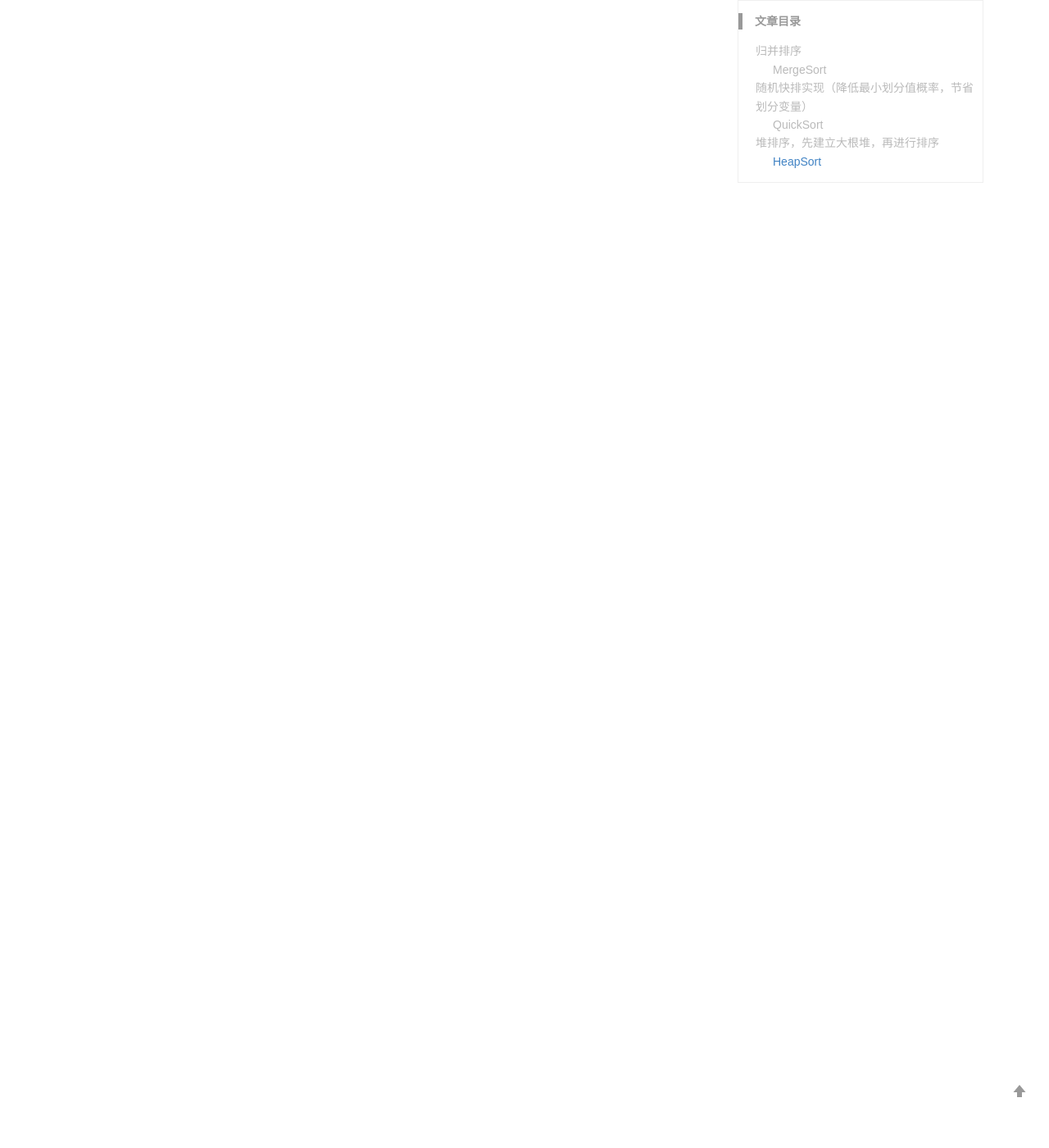
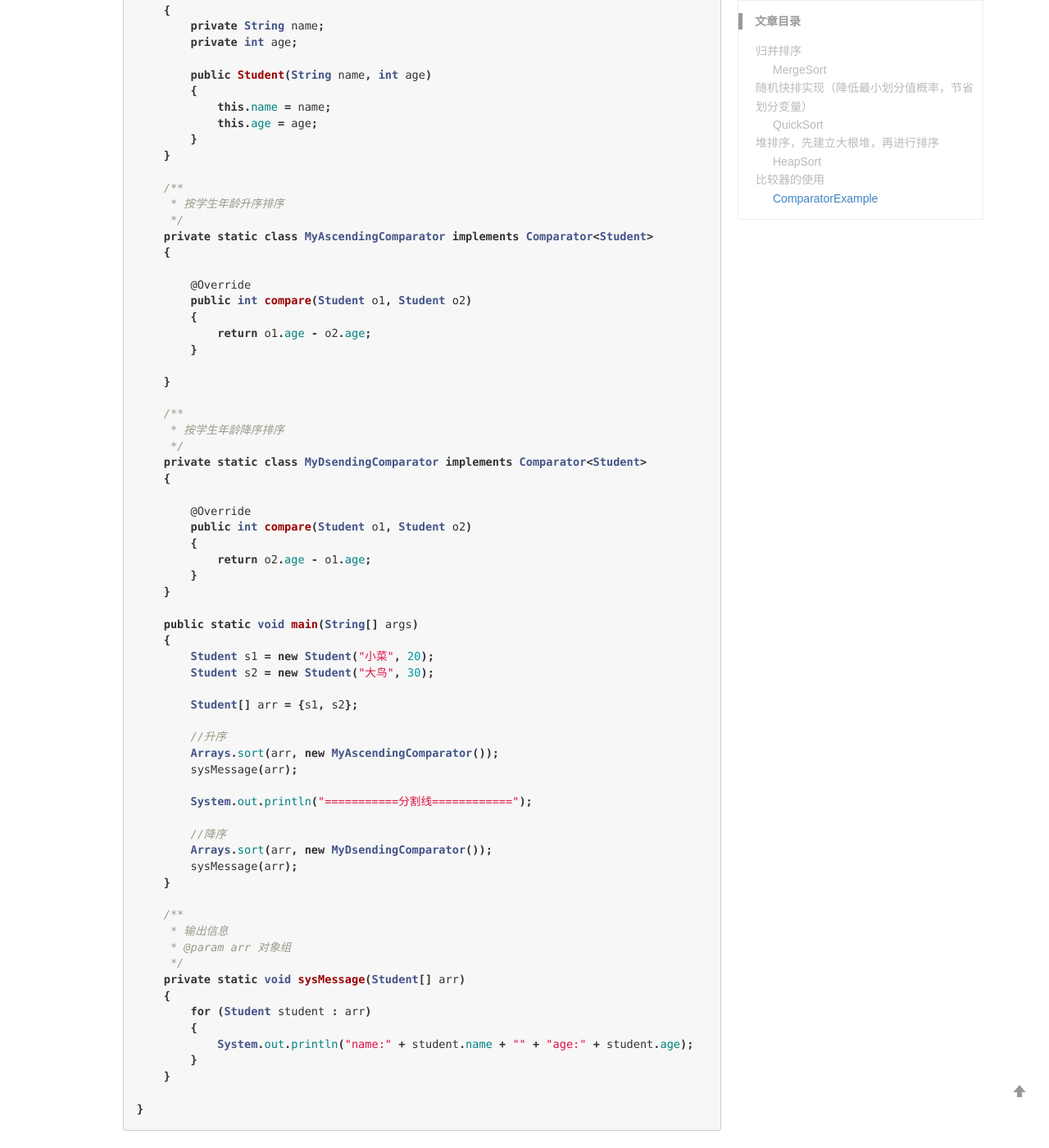
Before and after one commit to lizb0907/lizb0907.github.io, a Jekyll site: the page built from _posts/algorithm/2019-06-02-Algorithm.md, in a window 1280 px wide and 1400 px high, scrolled down 6607 px. Shown: the whole window at 82% size. Built offline with Jekyll 4.4.1, drawn with Linux system fonts in a browser that asks for light colours; comment, search, counter and statistics services are not loaded; some of the changed text lies outside the part shown.

Commit message:
add algorithm update comparator

````diff
--- a/_posts/algorithm/2019-06-02-Algorithm.md
+++ b/_posts/algorithm/2019-06-02-Algorithm.md
@@ -301,3 +301,87 @@ public class HeapSort
 }
 
 ```
+
+## 比较器的使用
+
+### ComparatorExample
+
+```java
+/**
+ * 比较器的使用
+ * @author lizhibiao
+ * @date 2019/6/16 15:20
+ */
+public class ComparatorExample
+{
+    private static class Student
+    {
+        private String name;
+        private int age;
+
+        public Student(String name, int age)
+        {
+            this.name = name;
+            this.age = age;
+        }
+    }
+
+    /**
+     * 按学生年龄升序排序
+     */
+    private static class MyAscendingComparator implements Comparator<Student>
+    {
+
+        @Override
+        public int compare(Student o1, Student o2)
+        {
+            return o1.age - o2.age;
+        }
+
+    }
+
+    /**
+     * 按学生年龄降序排序
+     */
+    private static class MyDsendingComparator implements Comparator<Student>
+    {
+
+        @Override
+        public int compare(Student o1, Student o2)
+        {
+            return o2.age - o1.age;
+        }
+    }
+
+    public static void main(String[] args)
+    {
+        Student s1 = new Student("小菜", 20);
+        Student s2 = new Student("大鸟", 30);
+
+        Student[] arr = {s1, s2};
+
+        //升序
+        Arrays.sort(arr, new MyAscendingComparator());
+        sysMessage(arr);
+
+        System.out.println("===========分割线============");
+
+        //降序
+        Arrays.sort(arr, new MyDsendingComparator());
+        sysMessage(arr);
+    }
+
+    /**
+     * 输出信息
+     * @param arr 对象组
+     */
+    private static void sysMessage(Student[] arr)
+    {
+        for (Student student : arr)
+        {
+            System.out.println("name:" + student.name + "" + "age:" + student.age);
+        }
+    }
+
+}
+```
````
